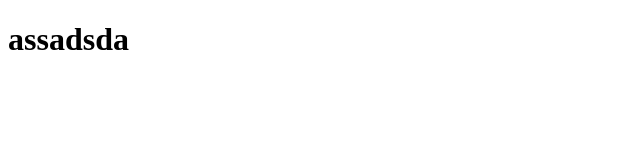
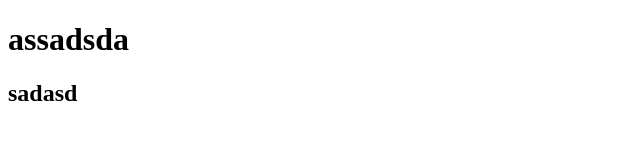
Before and after one commit to Luisherediaj/Prueba-git, a plain HTML site: page index.html in a window 1280 px wide. Shown: the whole page, without its empty margins (0-640 px from the left). Drawn offline with Linux system fonts and the light colour scheme.

Commit message:
nueva feature

```diff
--- a/index.html
+++ b/index.html
@@ -7,5 +7,6 @@
 </head>
 <body>
     <h1>assadsda</h1>
+    <h2>sadasd</h2>
 </body>
 </html>
```
